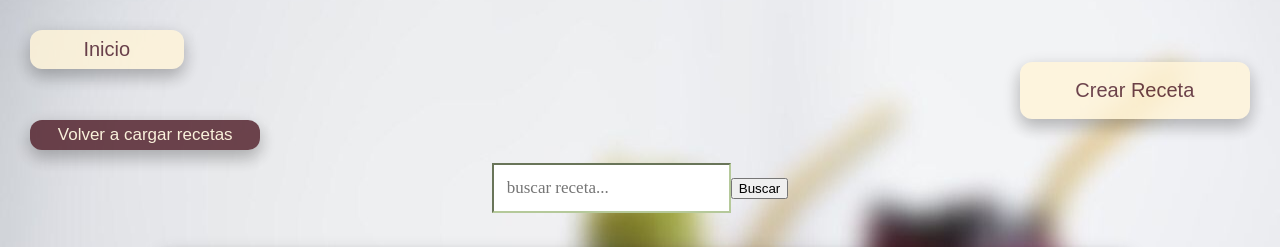
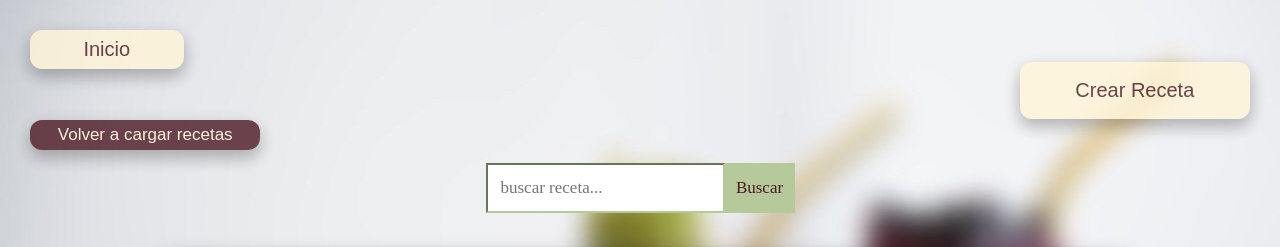
Before and after one commit to milivetcher/Proyecto-Individual, a React (Create React App) app in the folder client/: page /home in a window 1280 px wide. Shown: the top 247 px of the page. Built offline with nearby package versions, Linux system fonts and the light colour scheme; no server answers.

Commit message:
css boton buscar

```diff
--- a/client/src/components/styles/SearchBar.css
+++ b/client/src/components/styles/SearchBar.css
@@ -24,18 +24,18 @@
 
 .searchTerm:focus{
   color: #4c1823;
-}
+}*/
 
 .searchButton {
   width: 70px;
-  height: 36px;
+  height: 50px;
   border: 1px solid #b5c99a;
   background: #b5c99a;
   text-align: center;
   color: #4c1823;
-  border-radius: 0 5px 5px 0;
+  font-family: 'Times New Roman', Times, serif;
   cursor: pointer;
   font-size: 17px;
-}*/
+}
 
 /*Resize the wrap to see the search bar change!*/
```
